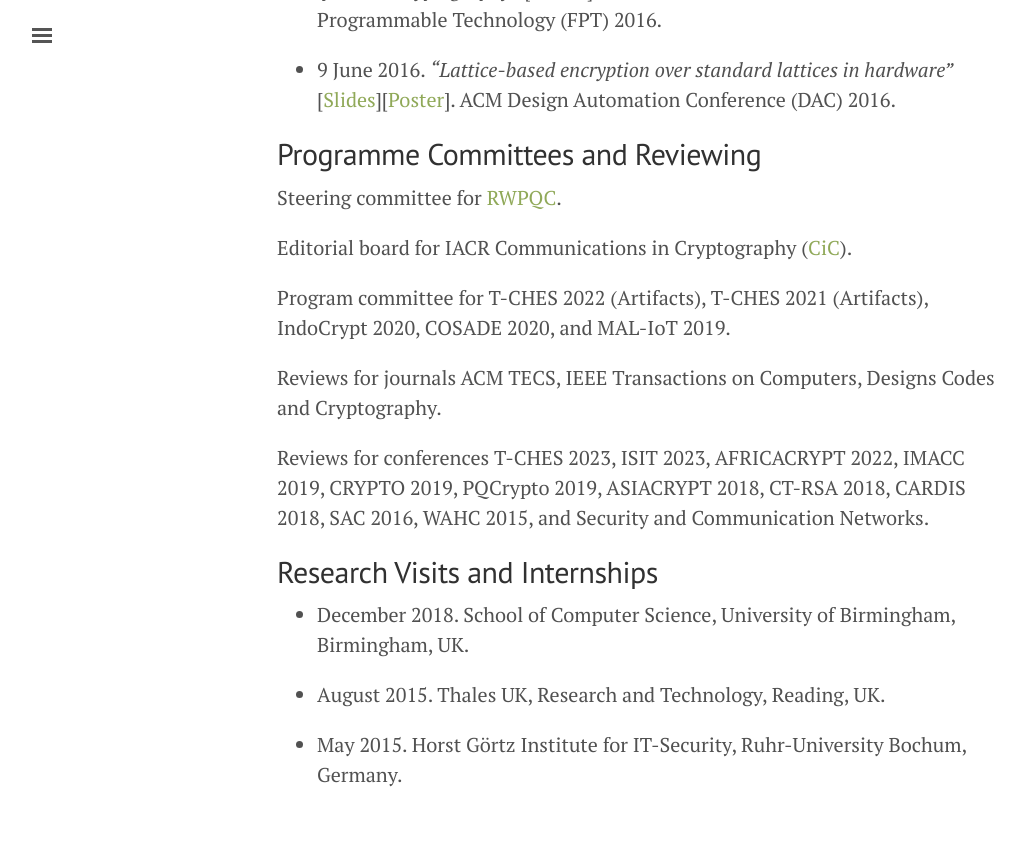
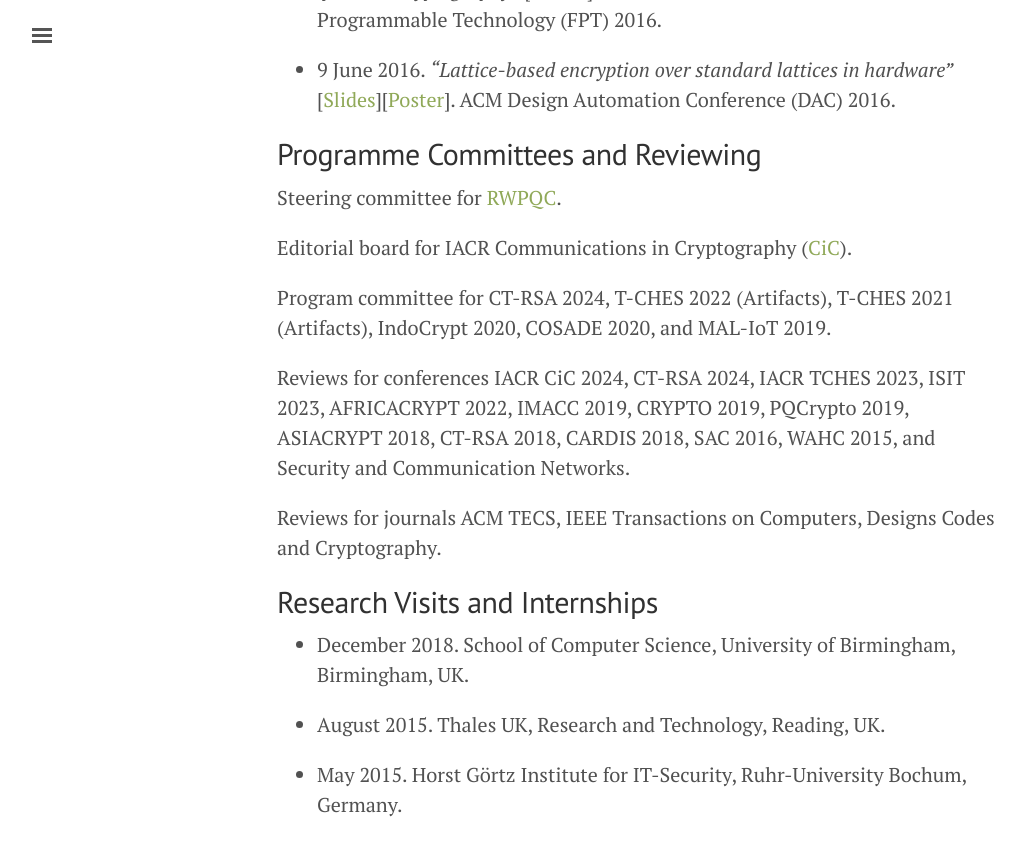
Before and after one commit to jameshoweee/jameshoweee.github.io, a Jekyll site: the page built from talks.md, in a window 1280 px wide and 900 px high, scrolled down 3367 px. Shown: the top 856 px of the window, without its empty margins (3-1028 px from the left). Built offline with Jekyll 4.4.1, drawn with Linux system fonts in a browser that asks for light colours.

Commit message:
Update talks.md

```diff
--- a/talks.md
+++ b/talks.md
@@ -74,11 +74,11 @@
 
 Editorial board for IACR Communications in Cryptography ([CiC](https://cic.iacr.org/)).
 
-Program committee for T-CHES 2022 (Artifacts), T-CHES 2021 (Artifacts), IndoCrypt 2020, COSADE 2020, and MAL-IoT 2019.
+Program committee for CT-RSA 2024, T-CHES 2022 (Artifacts), T-CHES 2021 (Artifacts), IndoCrypt 2020, COSADE 2020, and MAL-IoT 2019.
+
+Reviews for conferences IACR CiC 2024, CT-RSA 2024, IACR TCHES 2023, ISIT 2023, AFRICACRYPT 2022, IMACC 2019, CRYPTO 2019, PQCrypto 2019, ASIACRYPT 2018, CT-RSA 2018, CARDIS 2018, SAC 2016, WAHC 2015, and Security and Communication Networks.
 
 Reviews for journals ACM TECS, IEEE Transactions on Computers, Designs Codes and Cryptography.
-
-Reviews for conferences T-CHES 2023, ISIT 2023, AFRICACRYPT 2022, IMACC 2019, CRYPTO 2019, PQCrypto 2019, ASIACRYPT 2018, CT-RSA 2018, CARDIS 2018, SAC 2016, WAHC 2015, and Security and Communication Networks.
 
 ## Research Visits and Internships
 
```
